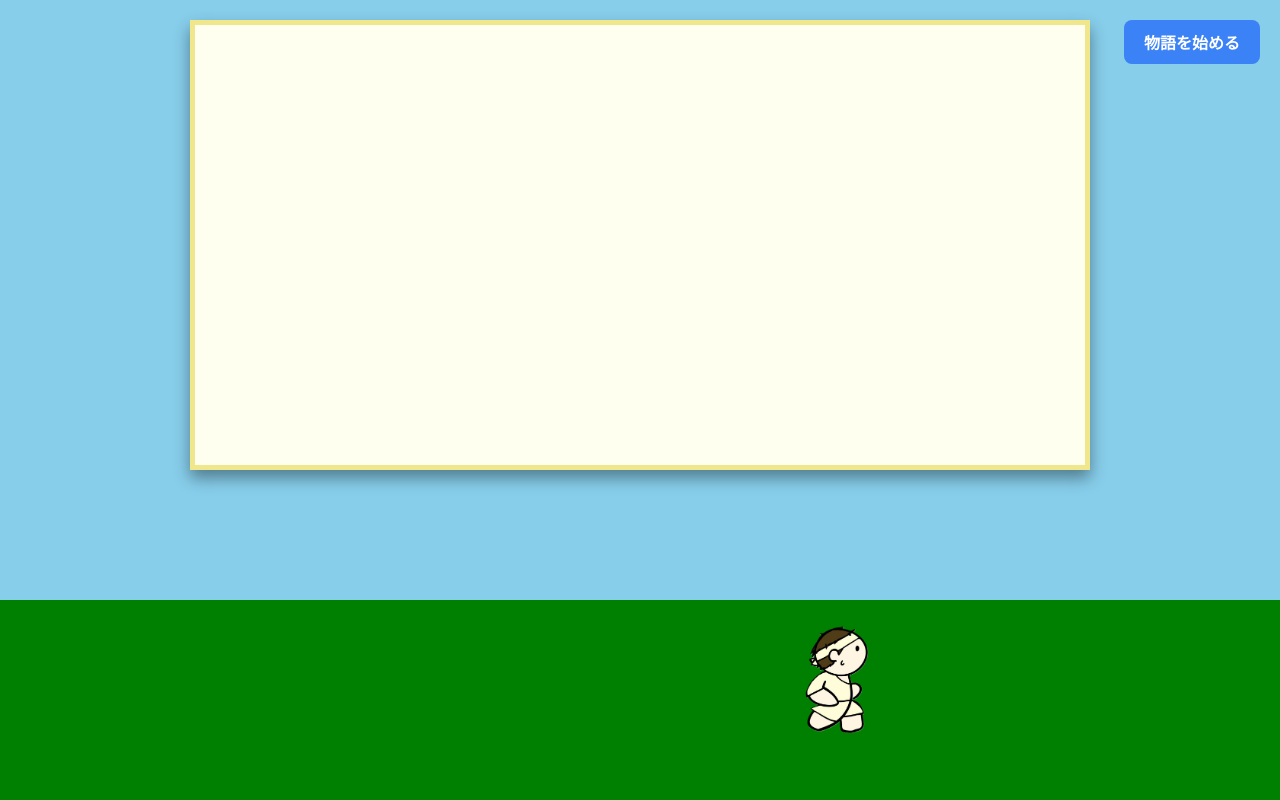
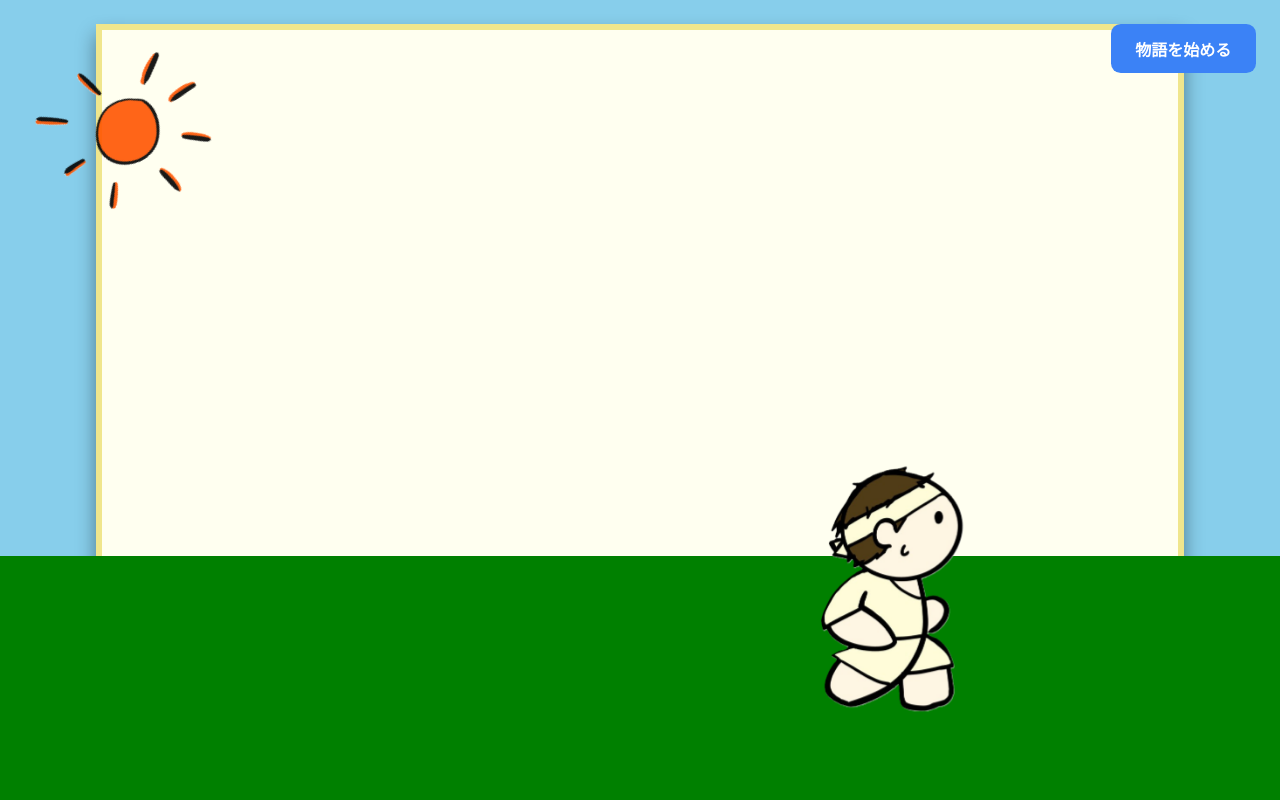
Before and after one commit to cchoyst/team6_run-literature, a Flask app: page /play in a window 1280 px wide. Run offline with Flask 3, Linux system fonts and the light colour scheme; some libraries are stand-ins or nearby versions.

Commit message:
走る画面のレイアウト変更

```diff
--- a/app/templates/play.html
+++ b/app/templates/play.html
@@ -5,8 +5,16 @@
 <meta name="viewport" content="width=device-width, initial-scale=1.0">
 <title>走れ文学 - 作文用紙とメロス</title>
 <script src="https://cdn.tailwindcss.com"></script>
+
 <style>
 @import url('https://fonts.googleapis.com/css2?family=Noto+Sans+JP:wght@400;700&display=swap');
+
+/* ===== スケール設定 ===== */
+:root {
+    --scale: 1.22;
+}
+
+/* ===== 基本 ===== */
 body {
     font-family: 'Noto Sans JP', sans-serif;
     background-color: #87CEEB;
@@ -14,18 +22,35 @@
     margin: 0;
 }
 
+/* ===== 太陽 ===== */
+.sun-icon {
+    position: fixed;
+    top: calc(30px * var(--scale));
+    left: calc(30px * var(--scale));
+    width: calc(150px * var(--scale));
+    height: calc(150px * var(--scale));
+    z-index: 100;
+    opacity: 0.9;
+    animation: slow-rotate 40s linear infinite;
+}
+
+@keyframes slow-rotate {
+    from { transform: rotate(0deg); }
+    to   { transform: rotate(360deg); }
+}
+
+/* ===== 作文用紙 ===== */
 .composition-paper {
     width: 85%;
-            max-width: 900px;
-            height: 450px;
-            margin: 20px auto;
-            padding: 40px 30px;
+    max-width: calc(900px * var(--scale));
+    height: calc(450px * var(--scale));
+    margin: calc(20px * var(--scale)) auto;
+    padding: calc(40px * var(--scale)) calc(30px * var(--scale));
     background-color: #FFFFF0;
-            border: 5px solid #F0E68C;
-            box-shadow: 0 8px 15px rgba(0, 0, 0, 0.4);
+    border: calc(5px * var(--scale)) solid #F0E68C;
+    box-shadow: 0 calc(8px * var(--scale)) calc(15px * var(--scale)) rgba(0,0,0,0.4);
     overflow-x: auto;
     overflow-y: hidden;
-            /* 右から左へスクロールを流すための設定（これがスクロールの鍵です） */
     direction: rtl;
 }
 
@@ -34,56 +59,88 @@
     -webkit-writing-mode: vertical-rl;
     text-orientation: upright;
     direction: ltr;
-            font-size: 1.6rem;
-            line-height: 3rem;
-            letter-spacing: 0.15rem;
+    font-size: calc(1.6rem * var(--scale));
+    line-height: calc(3rem * var(--scale));
+    letter-spacing: calc(0.15rem * var(--scale));
     color: #333;
     height: 100%;
     width: max-content;
-            display: block;
 }
 
 .story-paragraph {
     display: inline-block;
-            margin-left: 3rem;
+    margin-left: calc(3rem * var(--scale));
     vertical-align: top;
     white-space: pre-wrap;
     word-break: break-all;
-            overflow-wrap: break-word;
     height: 100%;
-            max-height: 100%;
-            overflow: visible;
 }
 
+/* ===== ステージ ===== */
 .stage-container {
-            width: 100%; height: 200px; position: fixed; bottom: 0; left: 0;
-            background-color: #008000; z-index: 5;
+    width: 100%;
+    height: calc(200px * var(--scale));
+    position: fixed;
+    bottom: 0;
+    left: 0;
+    background-color: #008000;
+    z-index: 5;
 }
-        #melos { position: absolute; bottom: 60px; left: 0; width: 80px; z-index: 10; }
 
+#melos {
+    position: absolute;
+    bottom: calc(60px * var(--scale));
+    left: 0;
+    width: calc(150px * var(--scale));
+    z-index: 10;
+}
+
+/* ===== ボタン ===== */
 #next-paragraph-button {
-            position: absolute; top: 20px; right: 20px; padding: 10px 20px;
-            background-color: #3B82F6; color: white; border-radius: 8px;
-            cursor: pointer; font-weight: bold; z-index: 50;
+    position: absolute;
+    top: calc(20px * var(--scale));
+    right: calc(20px * var(--scale));
+    padding: calc(10px * var(--scale)) calc(20px * var(--scale));
+    background-color: #3B82F6;
+    color: white;
+    border-radius: calc(8px * var(--scale));
+    cursor: pointer;
+    font-weight: bold;
+    z-index: 50;
     transition: background-color 0.3s;
 }
-        #next-paragraph-button:disabled { background-color: #9CA3AF; cursor: not-allowed; }
+
+#next-paragraph-button:disabled {
+    background-color: #9CA3AF;
+    cursor: not-allowed;
+}
 </style>
 </head>
+
 <body>
 
+<!-- 太陽 -->
+<img src="{{ url_for('static', filename='assets/backgrounds/sun_icon.png') }}"
+     alt="太陽"
+     class="sun-icon">
+
+<!-- 作文用紙 -->
 <div class="composition-paper" id="paper-viewport">
     <div id="story-container"></div>
 </div>
 
 <button id="next-paragraph-button" onclick="nextParagraph()">物語を読み込む...</button>
 
+<!-- ステージ -->
 <div class="stage-container">
     <div id="melos">
-        <img src="{{ url_for('static', filename='assets/characters/Melos.png') }}" alt="メロス" style="width: 80px;">
+        <img src="{{ url_for('static', filename='assets/characters/Melos.png') }}"
+             alt="メロス"
+             style="width: calc(500px * var(--scale));">
     </div>
 </div>
 
+<!-- BGM -->
 <audio id="bgm-player" loop>
     <source src="{{ url_for('static', filename='assets/sounds/neutral.mp3') }}" type="audio/mpeg">
 </audio>
@@ -101,20 +158,20 @@
 const melos = document.getElementById("melos");
 const bgmPlayer = document.getElementById("bgm-player");
 
-    const initialStory = ["メロスは激怒した。",
+const initialStory = [
+    "メロスは激怒した。",
     "必ずや、かの邪智暴虐の王を除かなければならぬと決意した。",
-                          "走り出した瞬間、彼はまだ知らなかった。この道が、ひとつの物語の内側だけでは終わらぬことを。"];
+    "走り出した瞬間、彼はまだ知らなかった。この道が、ひとつの物語の内側だけでは終わらぬことを。"
+];
 
 function updateMelosPosition() {
     melosPositionX += 2;
-        if (melosPositionX > window.innerWidth) melosPositionX = -80;
+    if (melosPositionX > window.innerWidth) melosPositionX = -200;
     melos.style.left = melosPositionX + "px";
     requestAnimationFrame(updateMelosPosition);
 }
 
-    // 自動スクロール関数
 function autoScroll() {
-        // direction: rtl の環境では scrollLeft を最小値（マイナス）にすると最新の左端を表示します
     paperViewport.scrollLeft = -paperViewport.scrollWidth;
 }
 
@@ -132,9 +189,7 @@
 
     typingIntervalId = setInterval(() => {
         if (charIdx < text.length) {
-                paraDiv.textContent += text[charIdx];
-                charIdx++;
-                // 1文字ごとに最新の左端を追いかける
+            paraDiv.textContent += text[charIdx++];
             autoScroll();
         } else {
             clearInterval(typingIntervalId);
@@ -146,36 +201,31 @@
 }
 
 window.nextParagraph = function () {
-        // ユーザー操作時にBGM再生
-        if (bgmPlayer && bgmPlayer.paused) {
-            bgmPlayer.play().catch(e => console.log("再生待ち"));
-        }
-
+    if (bgmPlayer && bgmPlayer.paused) bgmPlayer.play().catch(() => {});
     if (!storyLoaded) return;
 
     if (currentParagraphIndex < storyData.length) {
-            startTyping(storyData[currentParagraphIndex]);
-            currentParagraphIndex++;
+        startTyping(storyData[currentParagraphIndex++]);
     } else {
         const turn = parseInt("{{ turn }}") || 1;
-            window.location.href = (turn >= 4) ? "{{ url_for('ending') }}" : "{{ url_for('game') }}";
+        window.location.href = (turn >= 4)
+            ? "{{ url_for('ending') }}"
+            : "{{ url_for('game') }}";
     }
 };
 
 async function loadStoryJson() {
     try {
         const response = await fetch("{{ url_for('static', filename='data/story.json') }}");
-            if (!response.ok) throw new Error("JSON not found");
         const jsonData = await response.json();
         storyData = initialStory.concat(jsonData.story);
-        } catch (e) {
+    } catch {
         storyData = initialStory;
     }
 
     const turn = parseInt("{{ turn }}") || 1;
 
     if (turn > 1) {
-            // 2ターン目以降：過去のログを即座に表示
         for (let i = 0; i < storyData.length - 1; i++) {
             const div = document.createElement("div");
             div.className = "story-paragraph";
@@ -184,18 +234,18 @@
         }
         currentParagraphIndex = storyData.length - 1;
         nextButton.textContent = "続きを読み進める";
-
-            // 過去ログを表示した直後に最新位置へスクロール
         setTimeout(autoScroll, 100);
     } else {
         currentParagraphIndex = 0;
         nextButton.textContent = "物語を始める";
     }
+
     storyLoaded = true;
 }
 
 loadStoryJson();
 updateMelosPosition();
 </script>
+
 </body>
 </html>
```
Lines whose indentation alone changed are shown as unchanged.
